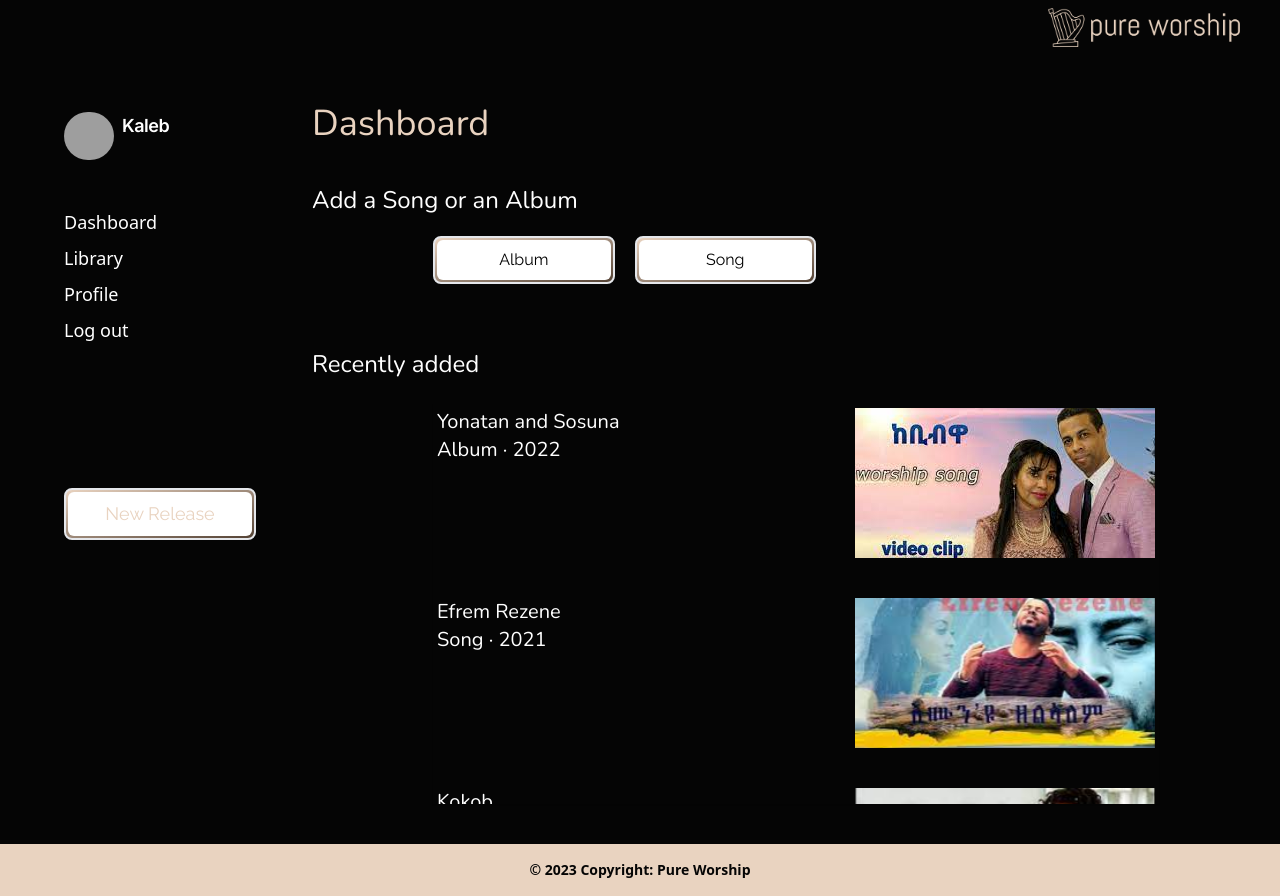
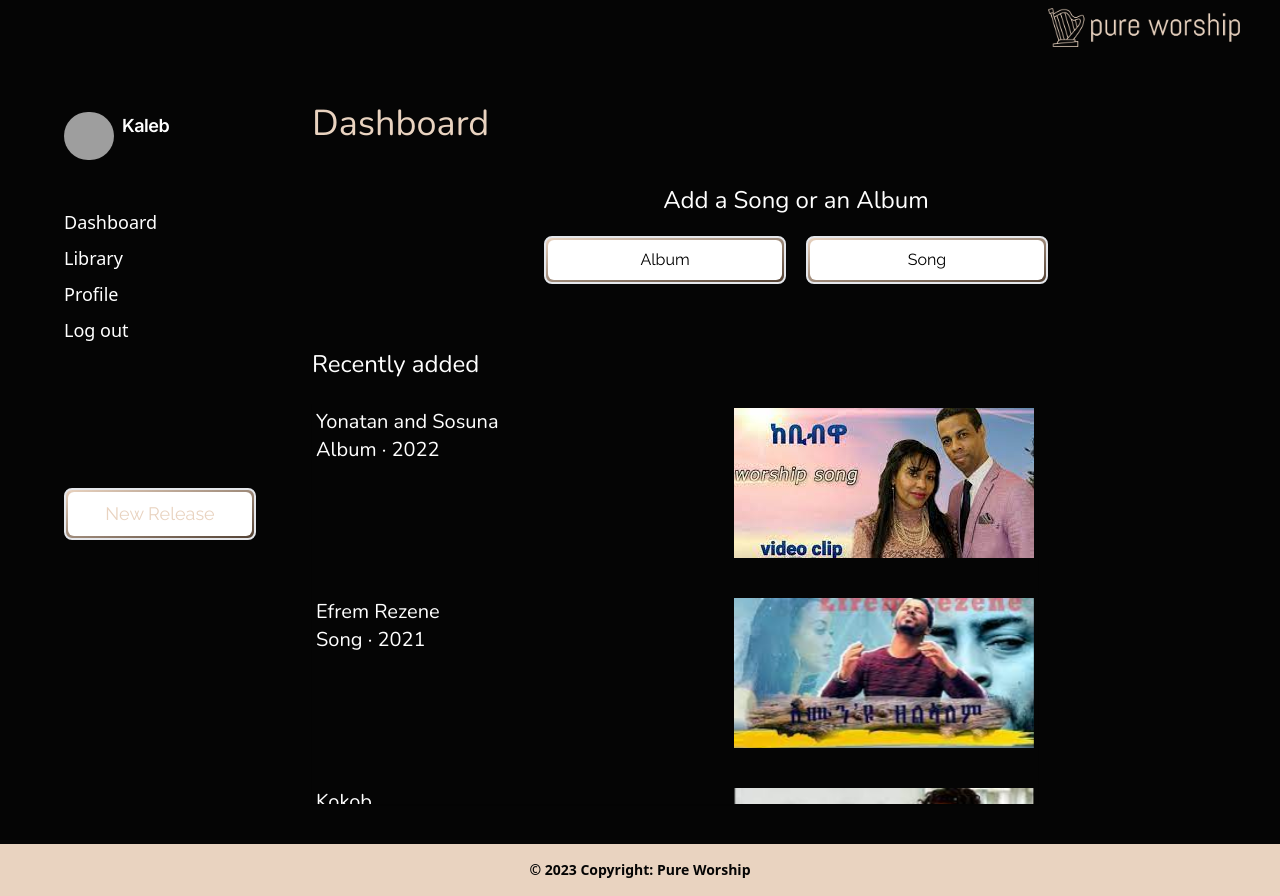
Before and after one commit to Kaleb-cpu/pure, a Next.js app: page /home in a window 1280 px wide. Built offline with nearby package versions, Linux system fonts and the light colour scheme; grey boxes are pictures that could not be loaded; what tailwind-hamburgers would draw is missing.

Commit message:
updated buttons on dashboard

```diff
--- a/src/app/(user)/home/library/page.js
+++ b/src/app/(user)/home/library/page.js
@@ -1,5 +1,5 @@
 "use client";
-import React, { Component } from "react";
+import React, { useState } from "react";
 import H1 from "@/components/Text/H1";
 import LibrarySongCard from "@/components/Cards/LibrarySongCard";
 import LibraryAlbumCard from "@/components/Cards/LibraryAlbumCard";
@@ -80,6 +80,13 @@ function Library() {
       songsAmount: "13",
     },
   ];
+  const [deleteConfirm, setDeleteConfirm] = useState(false);
+
+  const toggleDelete = () => {
+    setDeleteConfirm(true);
+  };
+
+
 
   return (
     <main className="h-full text-teritary">
@@ -95,6 +102,7 @@ function Library() {
             />
           );
         })}
+
       </div>
 
       {/* Album */}
--- a/src/app/(user)/home/page.js
+++ b/src/app/(user)/home/page.js
@@ -52,8 +52,11 @@ function Home() {
           <H1>Dashboard</H1>
         </div>
         <div className="mb-16 flex flex-col gap-5 mt-10">
+        <div className="text-center">
+
           <H2>Add a Song or an Album</H2>
-          <div className="w-3/4 flex gap-5 mx-auto">
+        </div>
+          <div className="flex justify-center gap-5">
             {Buttons.map((data) => {
               return (
                 <Link className="w-1/4" key={data.id} href={data.href}>
@@ -66,7 +69,7 @@ function Home() {
         <div className="mb-6">
           <H2>Recently added</H2>
         </div>
-        <div className="lg:w-3/4 mx-auto shadow-sm p-1 h-[350px] lg:h-[400px] overflow-scroll">
+        <div className="lg:w-3/4 shadow-sm p-1 h-[350px] lg:h-[400px] overflow-scroll">
           {Dashboard.map((data) => {
             return (
               <DashboardCard
--- a/src/app/(user)/home/profile/page.js
+++ b/src/app/(user)/home/profile/page.js
@@ -35,7 +35,7 @@ function Profile() {
   ];
 
   return (
-    <section className="max-w-2xl mx-auto">
+    <section className="max-w-2xl">
       <H1>Profile</H1>
       <div className="mt-10">
         <UserIcon userName="Kaleb" userEmail="kakuj424@gmail.com" />
```
Also changed, not shown: src/components/Cards/LibrarySongCard.js (+5 -9 lines).
